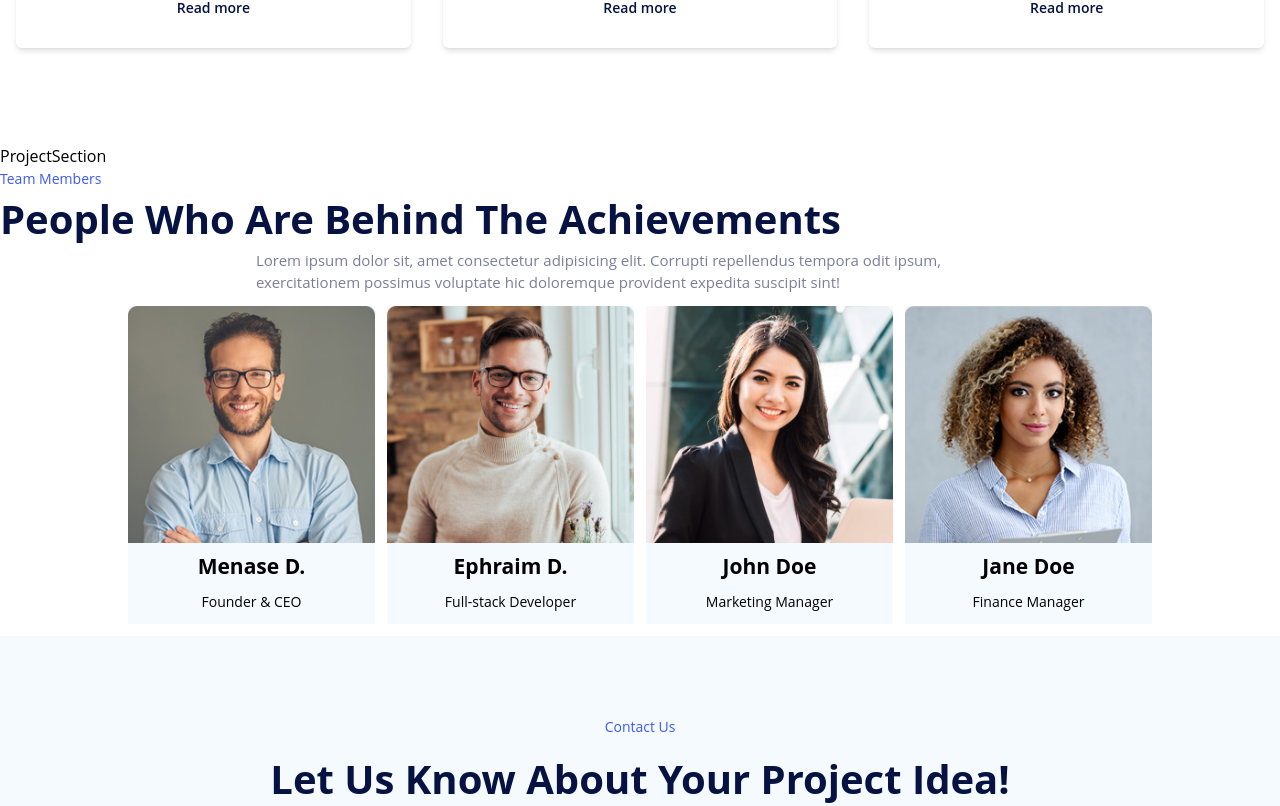
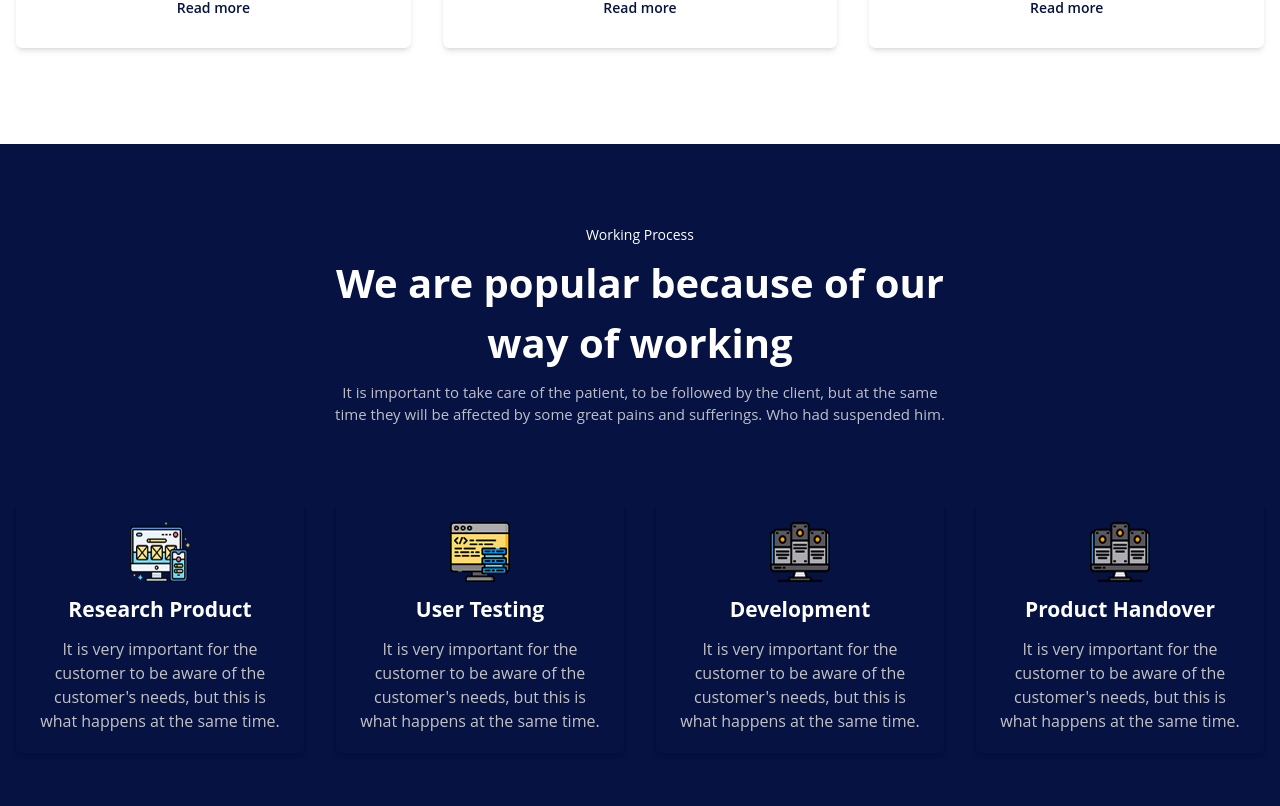
Before and after one commit to menase7/PentatonicsTech, a Next.js app: page / in a window 1280 px wide. Shown: the part 1394-2200 px from the top of the page. Built offline with nearby package versions, Linux system fonts and the light colour scheme.

Commit message:
project section and card added

```diff
--- a/src/components/ProjectCard.jsx
+++ b/src/components/ProjectCard.jsx
@@ -1,7 +1,16 @@
+import Image from 'next/image'
 import React from 'react'
 
-export default function ProjectCard() {
+export default function ProjectCard({img, title, description}) {
   return (
-    <div>ProjectCard</div>
+    <div className="shadow-md flex flex-col gap-3 justify-center items-center m-4 p-[10px] md:p-[20px] rounded-md">
+      <div className='h-[50px] lg:h-[60px] w-[50px] lg:w-[60px]'>
+        <Image width={60} height={60} src={img} alt='service' layout='responsive' />
+      </div>
+      <p className='text-[21px] font-bold'>{title}</p>
+      <p className='text-center text-[#c3c3c4]'>
+        {description}
+      </p>
+    </div>
   )
 }
--- a/src/components/ProjectSection.jsx
+++ b/src/components/ProjectSection.jsx
@@ -1,7 +1,57 @@
-import React from 'react'
+import React from "react";
+import ProjectCard from "./ProjectCard";
 
 export default function ProjectSection() {
+  let services = [
+    {
+      img: "/service1.png",
+      title: "Research Product",
+      description:
+        "It is very important for the customer to be aware of the customer's needs, but this is what happens at the same time.",
+    },
+    {
+      img: "/service2.png",
+      title: "User Testing",
+      description:
+        "It is very important for the customer to be aware of the customer's needs, but this is what happens at the same time.",
+    },
+    {
+      img: "/service4.png",
+      title: "Development",
+      description:
+        "It is very important for the customer to be aware of the customer's needs, but this is what happens at the same time.",
+    },
+    {
+      img: "/service4.png",
+      title: "Product Handover",
+      description:
+        "It is very important for the customer to be aware of the customer's needs, but this is what happens at the same time.",
+    },
+  ];
+
   return (
-    <div>ProjectSection</div>
-  )
+    <div className="container bg-[#051242] text-white py-20 max-w-[1300px] mx-auto">
+      <div className="text-center mb-[30px] lg:mb-[60px] max-w-[695px] mx-auto space-y-2">
+        <p className="text-[14px]">Working Process</p>
+        <h1 className="text-[25px] md:text-[35px] lg:text-[40px] font-bold">
+          We are popular because of our way of working
+        </h1>
+        <p className="w-[90%] mx-auto text-[15px] text-[#bebfc7]">
+          It is important to take care of the patient, to be followed by the
+          client, but at the same time they will be affected by some great pains
+          and sufferings. Who had suspended him.
+        </p>
+      </div>
+      <div className="grid sm:grid-cols-2 lg:grid-cols-3 xl:grid-cols-4">
+        {services.map((service, index) => (
+          <ProjectCard
+            key={index}
+            img={service.img}
+            title={service.title}
+            description={service.description}
+          />
+        ))}
+      </div>
+    </div>
+  );
 }
```
